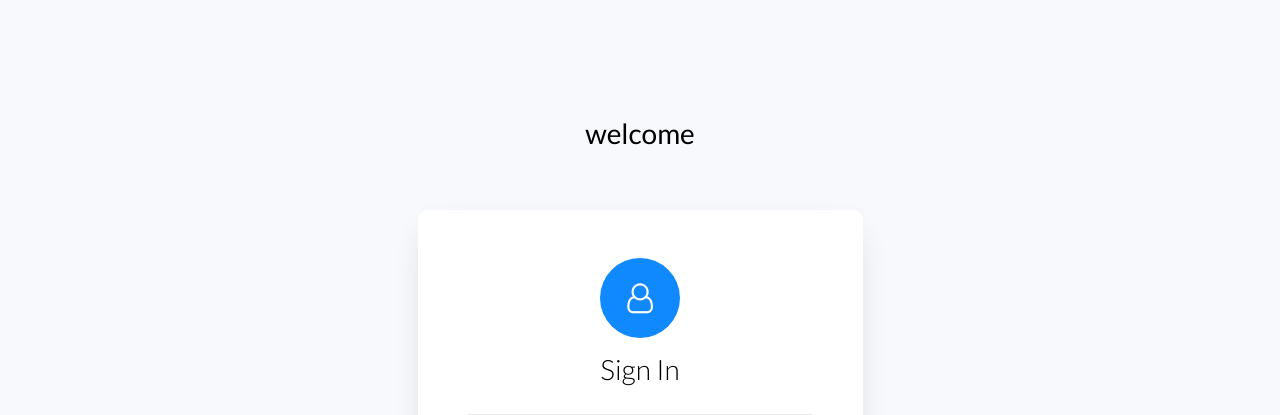
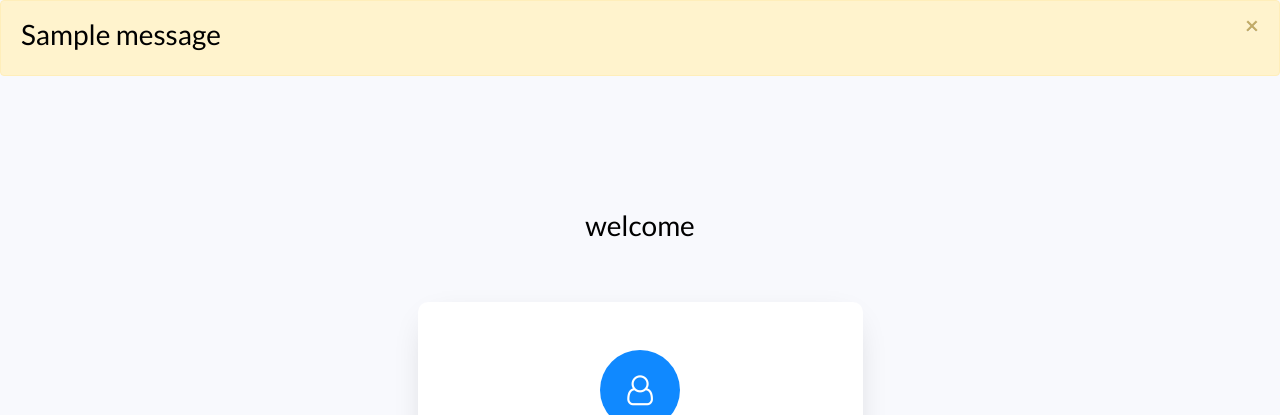
Before and after one commit to kamau826/kamaSolo, a Flask app: page /login in a window 1280 px wide. Shown: the top 415 px of the page. Run offline with Flask 2, Linux system fonts and the light colour scheme; tables that the repository leaves empty hold one stand-in row (values such as "Sample post"); one stand-in notice (Sample message) is shown; some libraries are stand-ins or nearby versions.

Commit message:
added flash message on login form

```diff
--- a/app/templates/login.html
+++ b/app/templates/login.html
@@ -13,6 +13,18 @@
 
 	</head>
 	<body>
+	{% with messages=get_flashed_messages()%}
+        {%if messages %}
+        {%for message in messages %}
+        <div class="alert alert-warning alert-dismissible fade show" role="alert">
+                  <h3>{{message}}</h3>
+                   <button type="button" class="close" data-dismiss="alert" aria-label="Close">
+                    <span aria-hidden="true">&times;</span>
+                   </button>
+           </div>
+        {%endfor%}
+        {%endif%}
+        {%endwith%}
 	<section class="ftco-section">
 		<div class="container">
 			<div class="row justify-content-center">
```
